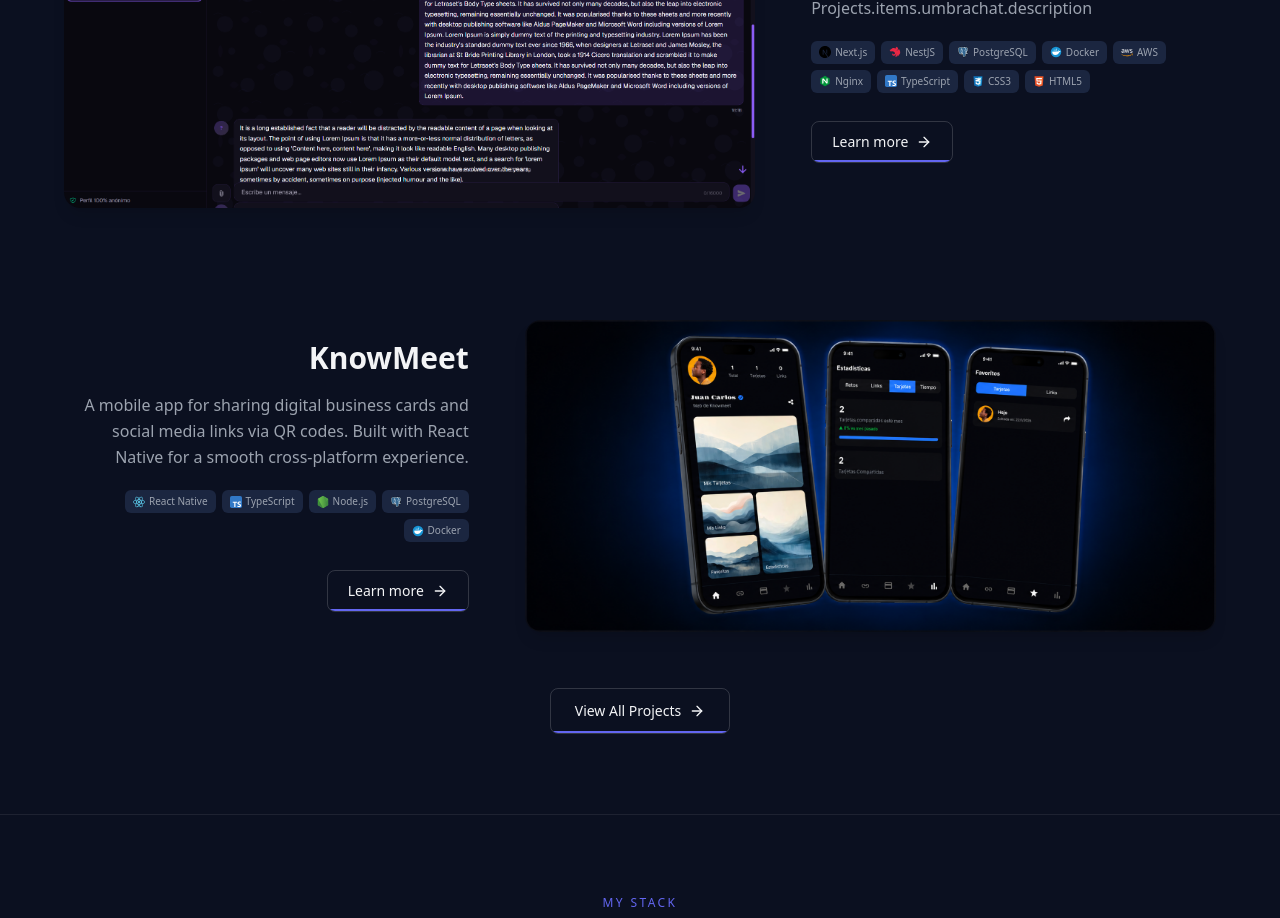
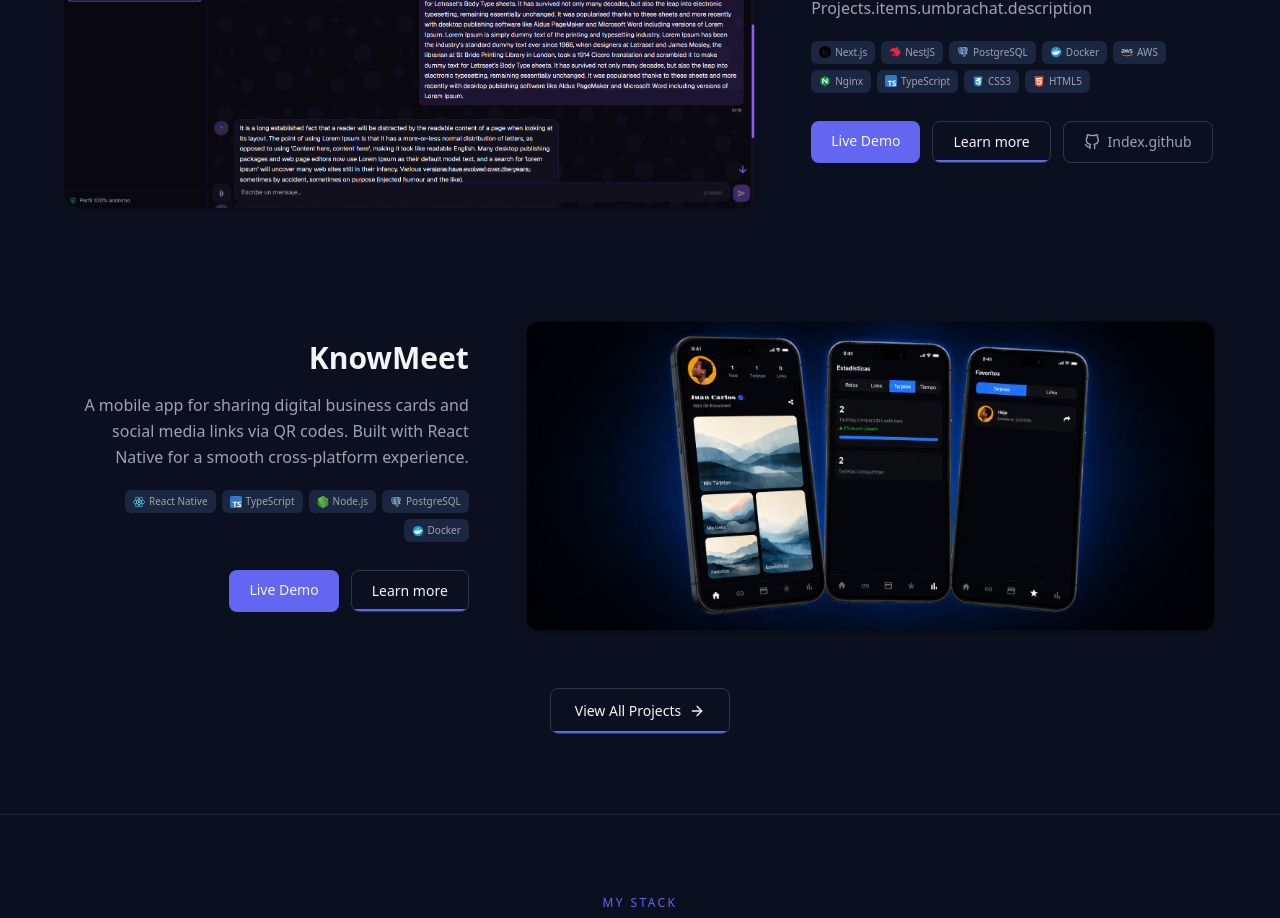
Before and after one commit to grecod28/grecodev, a Next.js app: page /en in a window 1280 px wide. Shown: the part 1120-2038 px from the top of the page. Built offline with nearby package versions, Linux system fonts and the light colour scheme.

Commit message:
style: botones de navegación incluidos en proyectos destacados

```diff
--- a/app/[locale]/page.tsx
+++ b/app/[locale]/page.tsx
@@ -5,6 +5,7 @@
 import { getTranslations } from "next-intl/server";
 import Image from "next/image";
 import { Link } from "@/i18n/navigation";
+import { FiGithub } from "react-icons/fi";
 import { FiArrowRight, FiMail } from "react-icons/fi";
 import CanvasDots from "@/components/hero/canvas-dots";
 import ProfilePhoto from "@/components/hero/profile-photo";
@@ -99,6 +100,7 @@
           <div className="mt-10 flex flex-col gap-20 lg:gap-28">
             {featuredProjects.map((project, index) => {
               const Icon = project.icon;
+              const { githubUrl, liveUrl } = project;
               const isLeft = index % 2 === 0;
 
               return (
@@ -173,14 +175,36 @@
                       })}
                     </div>
 
-                    <div className="mt-7">
+                    <div className="mt-7 flex gap-3">
+                      {liveUrl && (
+                        <Link
+                          href={liveUrl}
+                          target="_blank"
+                          rel="noopener noreferrer"
+                          className="bg-primary hover:bg-primary/90 rounded-lg px-5 py-2.5 text-sm font-medium text-text"
+                        >
+                          {c("live")}
+                        </Link>
+                      )}
+
                       <Link
                         href={`/projects/${project.id}`}
                         className="btn-fill inline-flex items-center gap-2 rounded-lg border border-border-strong px-5 py-2.5 text-sm font-medium text-text transition-all duration-200 hover:text-white"
                       >
                         {c("learn_more")}
-                        <FiArrowRight className="h-4 w-4" />
                       </Link>
+
+                      {githubUrl && (
+                        <a
+                          href={githubUrl}
+                          target="_blank"
+                          rel="noopener noreferrer"
+                          className="inline-flex items-center gap-2 rounded-lg border border-border-strong px-5 py-2.5 text-sm font-medium text-text-muted transition-all duration-200 hover:border-primary hover:bg-primary hover:text-text"
+                        >
+                          <FiGithub className="h-4 w-4" />
+                          {t("github")}
+                        </a>
+                      )}
                     </div>
                   </div>
                 </div>
--- a/app/[locale]/projects/page.tsx
+++ b/app/[locale]/projects/page.tsx
@@ -1,5 +1,5 @@
 import { getTranslations } from "next-intl/server";
-import { FiGithub, FiExternalLink } from "react-icons/fi";
+import { FiGithub } from "react-icons/fi";
 import { PROJECTS } from "@/lib/constants/projects";
 import { ALL_TECH_ICONS } from "@/lib/constants/icons";
 import { Link } from "@/i18n/navigation";
@@ -87,7 +87,10 @@
                 }`}
               >
                 <div className="reveal-left relative w-full shrink-0 lg:w-[55%]">
-                  <Link href={`/projects/${id}`} className="group/image block transition-transform duration-500 hover:scale-[1.02]">
+                  <Link
+                    href={`/projects/${id}`}
+                    className="group/image block transition-transform duration-500 hover:scale-[1.02]"
+                  >
                     <div
                       className={`overflow-hidden rounded-2xl ring-1 ${glow.ring} transition-all duration-300 ${glow.hoverRing}`}
                       style={{ boxShadow: `0 0 18px ${glow.shadow}` }}
@@ -152,7 +155,7 @@
                         rel="noopener noreferrer"
                         className="bg-primary hover:bg-primary/90 rounded-lg px-5 py-2.5 text-sm font-medium text-text"
                       >
-                        {t("live")}
+                        {c("live")}
                       </Link>
                     )}
 
--- a/i18n/messages/en.json
+++ b/i18n/messages/en.json
@@ -9,6 +9,7 @@
   "Common": {
     "back": "Go back",
     "learn_more": "Learn more",
+    "live": "Live Demo",
     "view_all": "View all",
     "scroll": "Scroll",
     "send": "Send",
@@ -33,7 +34,6 @@
     "title": "Projects",
     "description": "Some projects I've built to explore, learn, and solve real problems.",
     "github": "Repository",
-    "live": "Live Demo",
     "back": "Back to Projects",
     "challenges_title": "Key Challenges",
     "items": {
--- a/i18n/messages/es.json
+++ b/i18n/messages/es.json
@@ -8,6 +8,7 @@
   },
   "Common": {
     "back": "Volver atrás",
+    "live": "Demo en vivo",
     "learn_more": "Ver más",
     "view_all": "Ver todos",
     "scroll": "Desplazar",
@@ -33,7 +34,6 @@
     "title": "Proyectos",
     "description": "Algunos proyectos que he creado para explorar, aprender y resolver problemas reales.",
     "github": "Repositorio",
-    "live": "Demo en vivo",
     "back": "Ir a Proyectos",
     "challenges_title": "Principales Retos",
     "items": {
```
